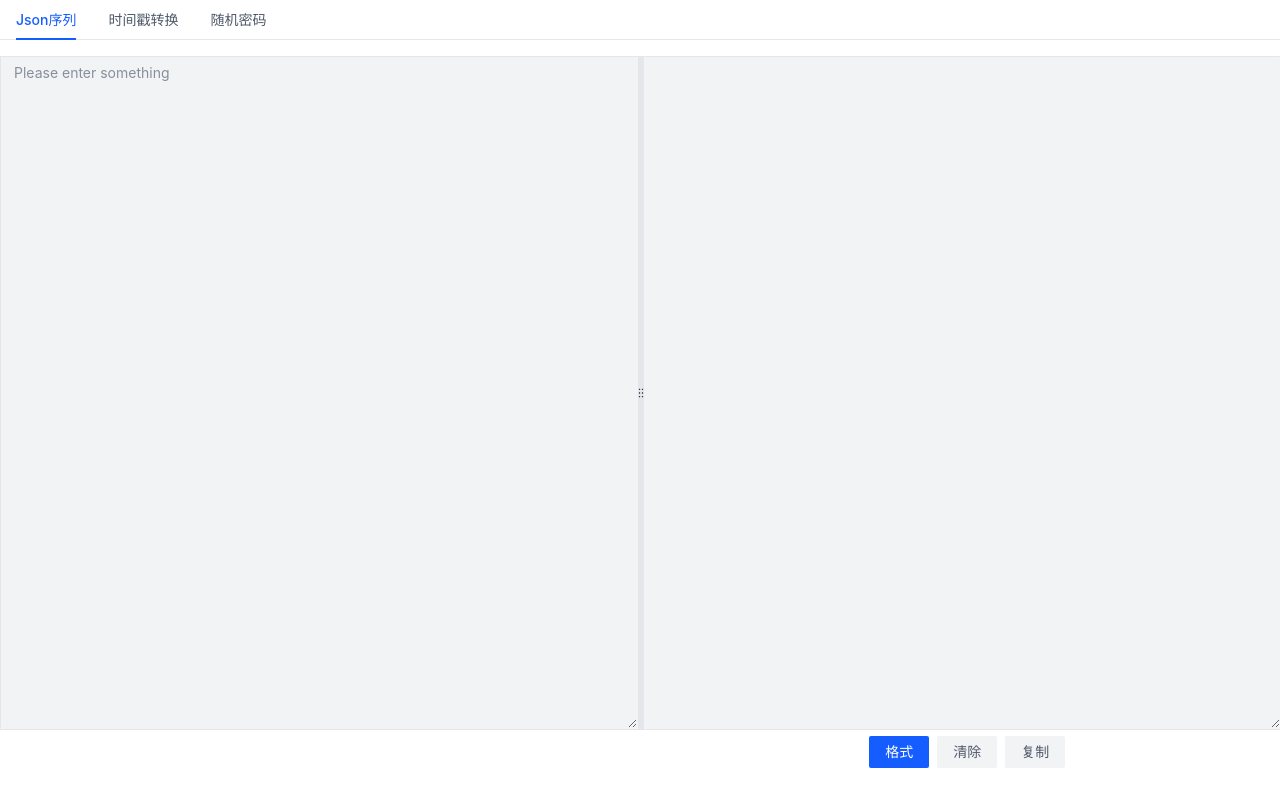
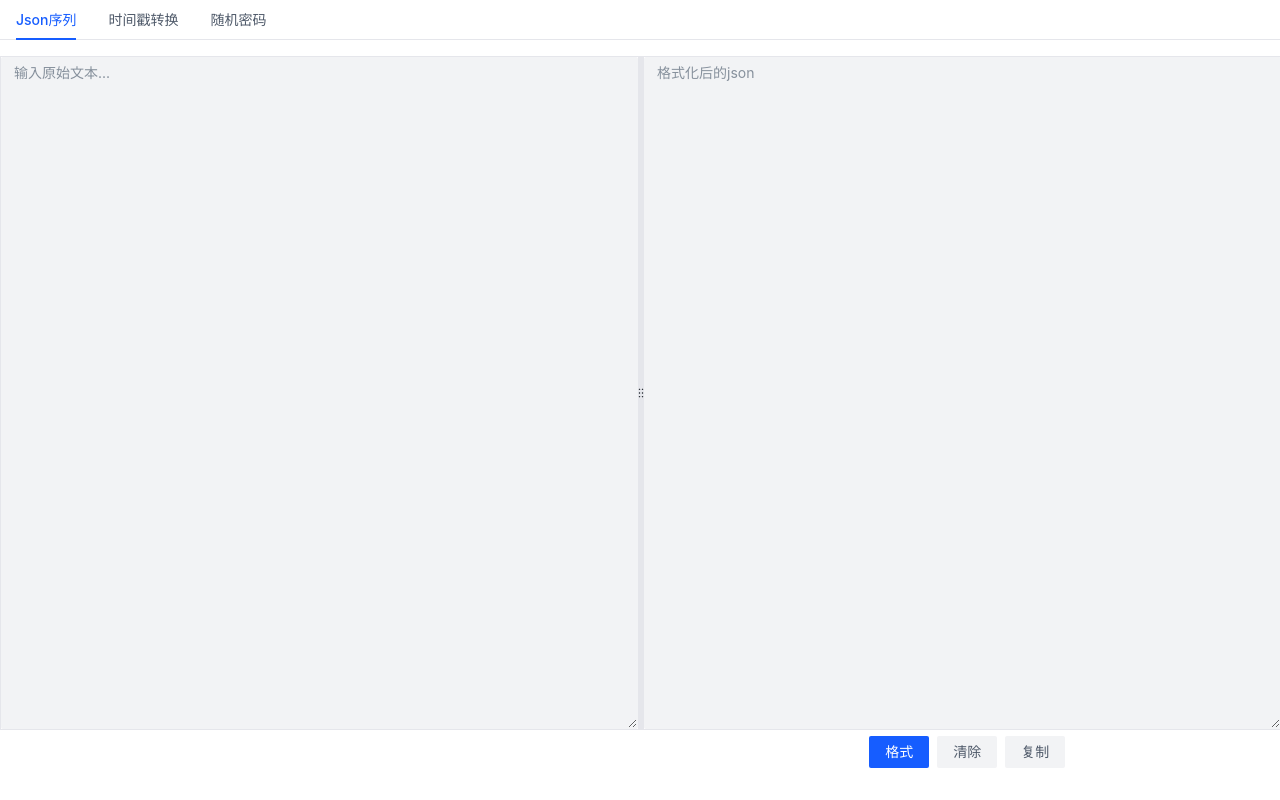
Before and after one commit to Menjoe-Z/Mtool, a Vue app: page / in a window 1280 px wide. Built offline with nearby package versions, Linux system fonts and the light colour scheme.

Commit message:
优化json提示语

```diff
--- a/src/views/json.vue
+++ b/src/views/json.vue
@@ -9,12 +9,12 @@
       >
         <template #first>
           <a-typography-paragraph style="height: 100%; margin: 0; display: flex;">
-            <a-textarea v-model="originJson" placeholder="Please enter something" style="flex: 1; height: 100%;" />
+            <a-textarea v-model="originJson" placeholder="输入原始文本..."/>
           </a-typography-paragraph>
         </template>
         <template #second>
           <a-typography-paragraph style="height: 100%; margin: 0; display: flex;">
-            <a-textarea id="codeView" :model-value="distJson" placeholder="" style="flex: 1; height: 100%;" />
+            <a-textarea :model-value="distJson" placeholder="格式化后的json"/>
           </a-typography-paragraph>
         </template>
       </a-split>
```
